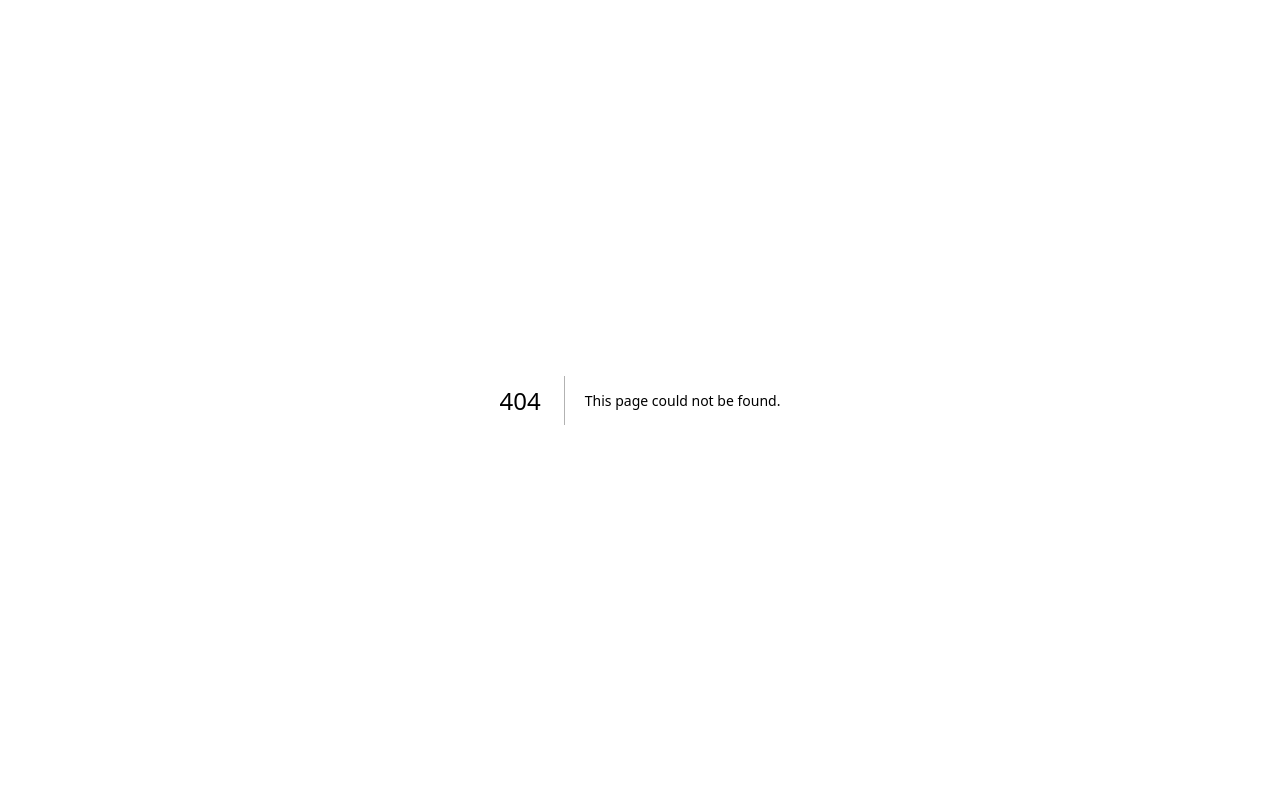
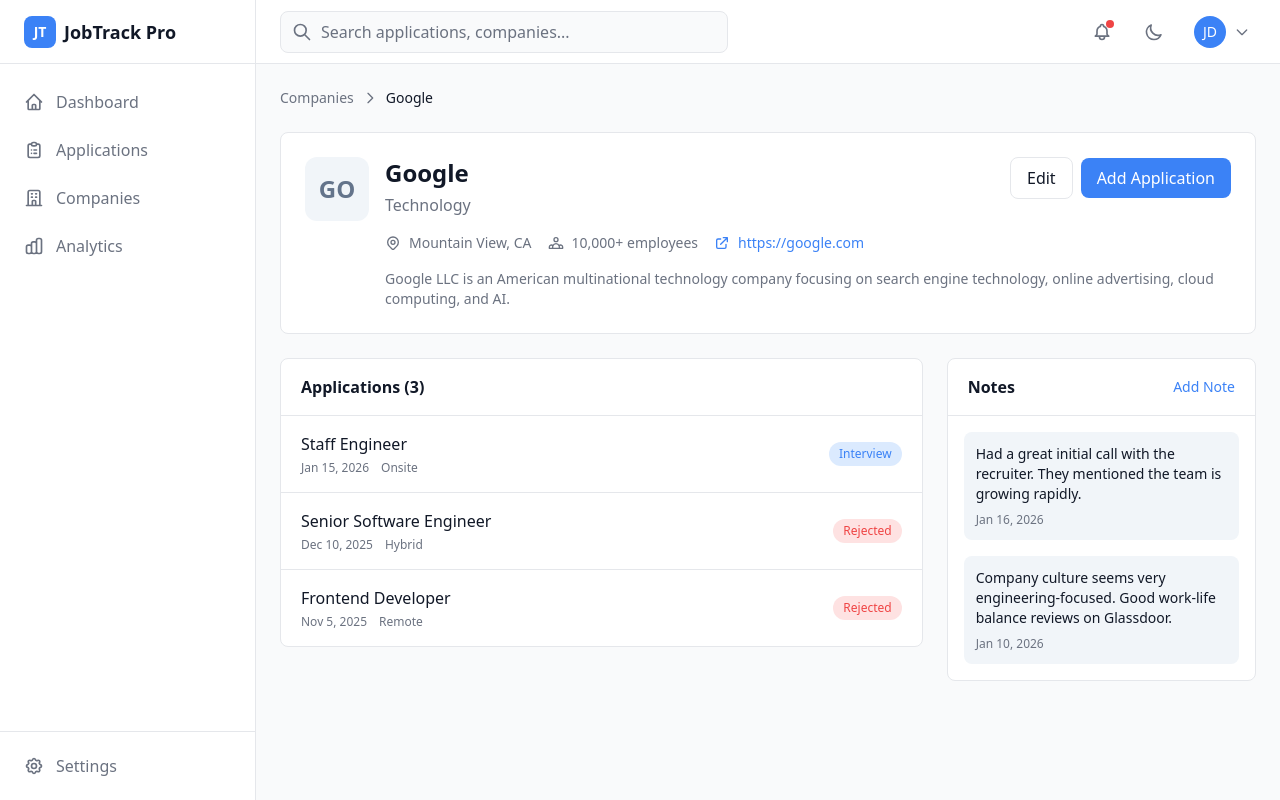
Before and after one commit to Yeabsirashimelis/Oxide-JobTrack-Pro, a Next.js app in the folder frontend/: page /companies/1 in a window 1280 px wide. Before the commit this address had no page. Built offline with nearby package versions, Linux system fonts and the light colour scheme.

Commit message:
feat: add company detail page with applications and notes

```diff
--- /dev/null
+++ b/frontend/src/app/companies/[id]/page.tsx
@@ -0,0 +1,193 @@
+import { AppLayout } from "@/components/layout";
+import Link from "next/link";
+
+// Mock data - will be replaced with API data
+const company = {
+  id: 1,
+  name: "Google",
+  industry: "Technology",
+  size: "10,000+ employees",
+  location: "Mountain View, CA",
+  website: "https://google.com",
+  description: "Google LLC is an American multinational technology company focusing on search engine technology, online advertising, cloud computing, and AI.",
+};
+
+const applications = [
+  {
+    id: 1,
+    title: "Staff Engineer",
+    stage: "interview",
+    appliedDate: "Jan 15, 2026",
+    workMode: "onsite",
+  },
+  {
+    id: 2,
+    title: "Senior Software Engineer",
+    stage: "rejected",
+    appliedDate: "Dec 10, 2025",
+    workMode: "hybrid",
+  },
+  {
+    id: 3,
+    title: "Frontend Developer",
+    stage: "rejected",
+    appliedDate: "Nov 5, 2025",
+    workMode: "remote",
+  },
+];
+
+const notes = [
+  {
+    id: 1,
+    content: "Had a great initial call with the recruiter. They mentioned the team is growing rapidly.",
+    createdAt: "Jan 16, 2026",
+  },
+  {
+    id: 2,
+    content: "Company culture seems very engineering-focused. Good work-life balance reviews on Glassdoor.",
+    createdAt: "Jan 10, 2026",
+  },
+];
+
+const stageConfig: Record<string, { label: string; bg: string; text: string }> = {
+  saved: { label: "Saved", bg: "bg-accent-light", text: "text-accent" },
+  applied: { label: "Applied", bg: "bg-info-light", text: "text-info" },
+  screening: { label: "Screening", bg: "bg-warning-light", text: "text-warning" },
+  interview: { label: "Interview", bg: "bg-primary-light", text: "text-primary" },
+  offer: { label: "Offer", bg: "bg-secondary/10", text: "text-secondary" },
+  accepted: { label: "Accepted", bg: "bg-success-light", text: "text-success" },
+  rejected: { label: "Rejected", bg: "bg-error-light", text: "text-error" },
+};
+
+export default function CompanyDetailPage() {
+  return (
+    <AppLayout>
+      <div className="space-y-6">
+        {/* Breadcrumb */}
+        <nav className="flex items-center gap-2 text-sm">
+          <Link href="/companies" className="text-text-muted hover:text-foreground">
+            Companies
+          </Link>
+          <svg className="w-4 h-4 text-text-muted" fill="none" stroke="currentColor" viewBox="0 0 24 24">
+            <path strokeLinecap="round" strokeLinejoin="round" strokeWidth={2} d="M9 5l7 7-7 7" />
+          </svg>
+          <span className="text-foreground">{company.name}</span>
+        </nav>
+
+        {/* Company Header */}
+        <div className="bg-surface border border-border rounded-lg p-6">
+          <div className="flex items-start gap-4">
+            <div className="w-16 h-16 bg-accent-light rounded-xl flex items-center justify-center shrink-0">
+              <span className="text-2xl font-bold text-accent">
+                {company.name.slice(0, 2).toUpperCase()}
+              </span>
+            </div>
+            <div className="flex-1">
+              <div className="flex items-start justify-between">
+                <div>
+                  <h1 className="text-2xl font-bold text-foreground">{company.name}</h1>
+                  <p className="text-text-muted mt-1">{company.industry}</p>
+                </div>
+                <div className="flex items-center gap-2">
+                  <button className="px-4 py-2 border border-border rounded-lg text-foreground hover:bg-accent-light transition-colors">
+                    Edit
+                  </button>
+                  <button className="px-4 py-2 bg-primary text-white rounded-lg hover:bg-primary-hover transition-colors">
+                    Add Application
+                  </button>
+                </div>
+              </div>
+
+              <div className="flex flex-wrap gap-4 mt-4">
+                <div className="flex items-center gap-2 text-sm text-text-muted">
+                  <svg className="w-4 h-4" fill="none" stroke="currentColor" viewBox="0 0 24 24">
+                    <path strokeLinecap="round" strokeLinejoin="round" strokeWidth={2} d="M17.657 16.657L13.414 20.9a1.998 1.998 0 01-2.827 0l-4.244-4.243a8 8 0 1111.314 0z" />
+                    <path strokeLinecap="round" strokeLinejoin="round" strokeWidth={2} d="M15 11a3 3 0 11-6 0 3 3 0 016 0z" />
+                  </svg>
+                  {company.location}
+                </div>
+                <div className="flex items-center gap-2 text-sm text-text-muted">
+                  <svg className="w-4 h-4" fill="none" stroke="currentColor" viewBox="0 0 24 24">
+                    <path strokeLinecap="round" strokeLinejoin="round" strokeWidth={2} d="M17 20h5v-2a3 3 0 00-5.356-1.857M17 20H7m10 0v-2c0-.656-.126-1.283-.356-1.857M7 20H2v-2a3 3 0 015.356-1.857M7 20v-2c0-.656.126-1.283.356-1.857m0 0a5.002 5.002 0 019.288 0M15 7a3 3 0 11-6 0 3 3 0 016 0z" />
+                  </svg>
+                  {company.size}
+                </div>
+                <a
+                  href={company.website}
+                  target="_blank"
+                  rel="noopener noreferrer"
+                  className="flex items-center gap-2 text-sm text-primary hover:text-primary-hover"
+                >
+                  <svg className="w-4 h-4" fill="none" stroke="currentColor" viewBox="0 0 24 24">
+                    <path strokeLinecap="round" strokeLinejoin="round" strokeWidth={2} d="M10 6H6a2 2 0 00-2 2v10a2 2 0 002 2h10a2 2 0 002-2v-4M14 4h6m0 0v6m0-6L10 14" />
+                  </svg>
+                  {company.website}
+                </a>
+              </div>
+
+              {company.description && (
+                <p className="mt-4 text-sm text-text-muted">{company.description}</p>
+              )}
+            </div>
+          </div>
+        </div>
+
+        {/* Two Column Layout */}
+        <div className="grid grid-cols-1 lg:grid-cols-3 gap-6">
+          {/* Applications */}
+          <div className="lg:col-span-2">
+            <div className="bg-surface border border-border rounded-lg">
+              <div className="px-5 py-4 border-b border-border flex items-center justify-between">
+                <h2 className="font-semibold text-foreground">Applications ({applications.length})</h2>
+              </div>
+              <div className="divide-y divide-border">
+                {applications.map((app) => {
+                  const stage = stageConfig[app.stage];
+                  return (
+                    <Link
+                      key={app.id}
+                      href={`/applications/${app.id}`}
+                      className="flex items-center justify-between px-5 py-4 hover:bg-accent-light transition-colors"
+                    >
+                      <div>
+                        <h3 className="font-medium text-foreground">{app.title}</h3>
+                        <div className="flex items-center gap-3 mt-1">
+                          <span className="text-xs text-text-muted">{app.appliedDate}</span>
+                          <span className="text-xs text-text-muted capitalize">{app.workMode}</span>
+                        </div>
+                      </div>
+                      <span className={`px-2.5 py-1 rounded-full text-xs font-medium ${stage.bg} ${stage.text}`}>
+                        {stage.label}
+                      </span>
+                    </Link>
+                  );
+                })}
+              </div>
+            </div>
+          </div>
+
+          {/* Notes */}
+          <div className="lg:col-span-1">
+            <div className="bg-surface border border-border rounded-lg">
+              <div className="px-5 py-4 border-b border-border flex items-center justify-between">
+                <h2 className="font-semibold text-foreground">Notes</h2>
+                <button className="text-sm text-primary hover:text-primary-hover">Add Note</button>
+              </div>
+              <div className="p-4 space-y-4">
+                {notes.map((note) => (
+                  <div key={note.id} className="p-3 bg-accent-light rounded-lg">
+                    <p className="text-sm text-foreground">{note.content}</p>
+                    <p className="text-xs text-text-muted mt-2">{note.createdAt}</p>
+                  </div>
+                ))}
+                {notes.length === 0 && (
+                  <p className="text-sm text-text-muted text-center py-4">No notes yet</p>
+                )}
+              </div>
+            </div>
+          </div>
+        </div>
+      </div>
+    </AppLayout>
+  );
+}
```
